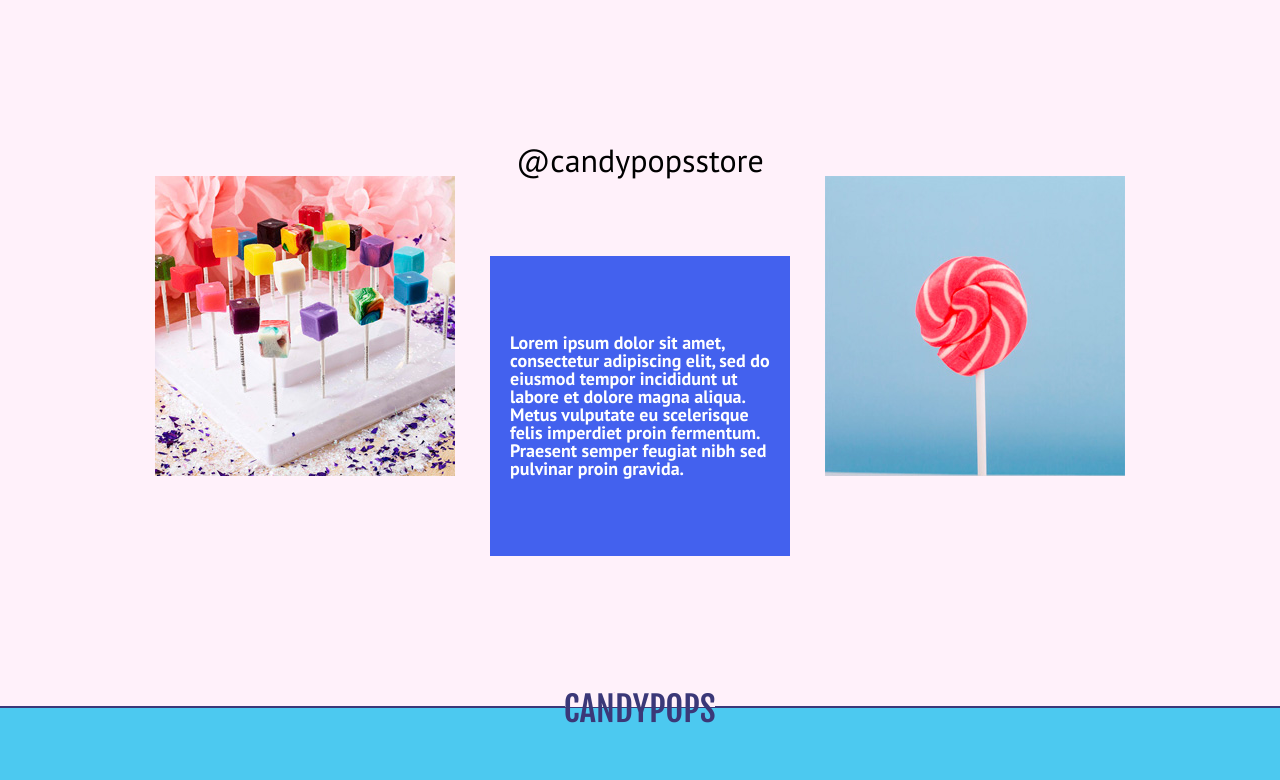
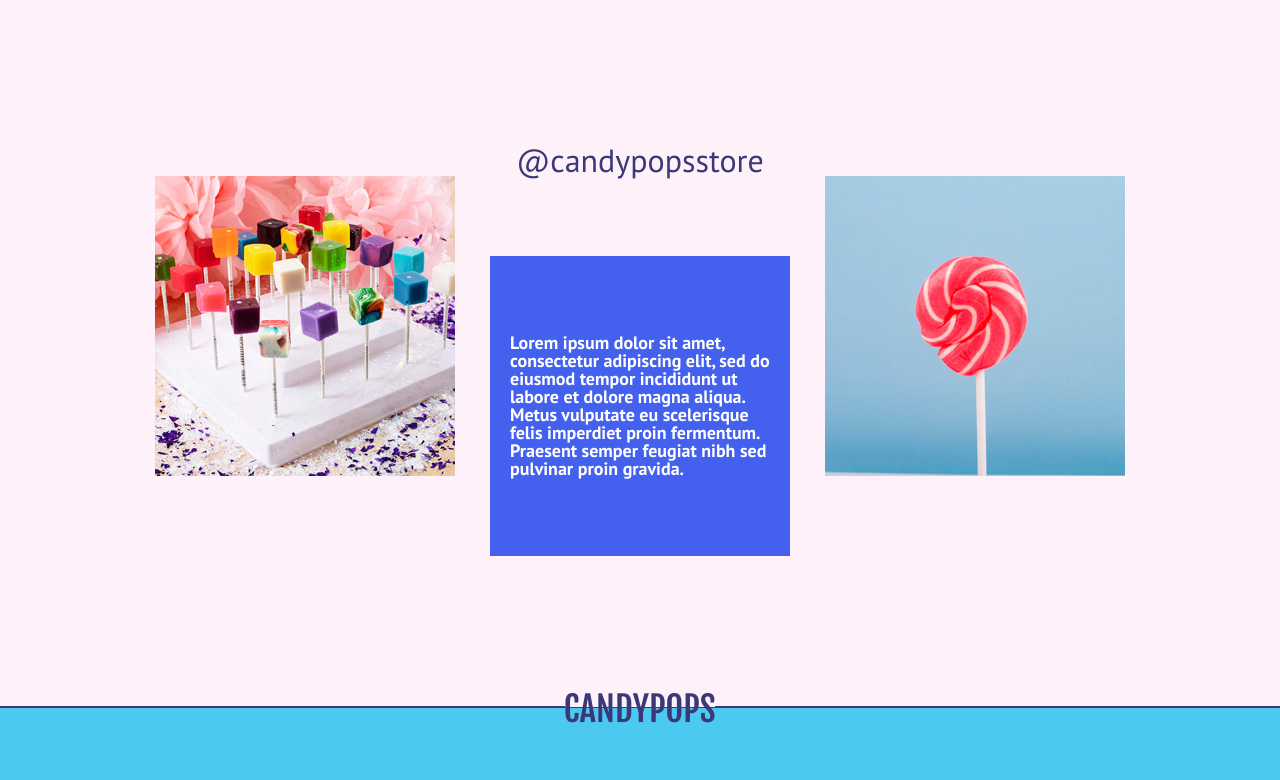
Before and after one commit to Nicks003/Teste-Vnda, a website: page index.html in a window 1280 px wide. Shown: the part 2540-3320 px from the top of the page. Drawn offline with nearby package versions, Linux system fonts and the light colour scheme; a web font is replaced by a local one.

Commit message:
color fix

```diff
--- a/src/scss/_social-section.scss
+++ b/src/scss/_social-section.scss
@@ -19,7 +19,7 @@
             > a {
                 font-size: 32px;
                 text-align: center;
-                color: black;
+                color: #3b3878;
             }
 
         }
```
Also changed, not shown: dist/css/main.min.css, src/css/main.css.
